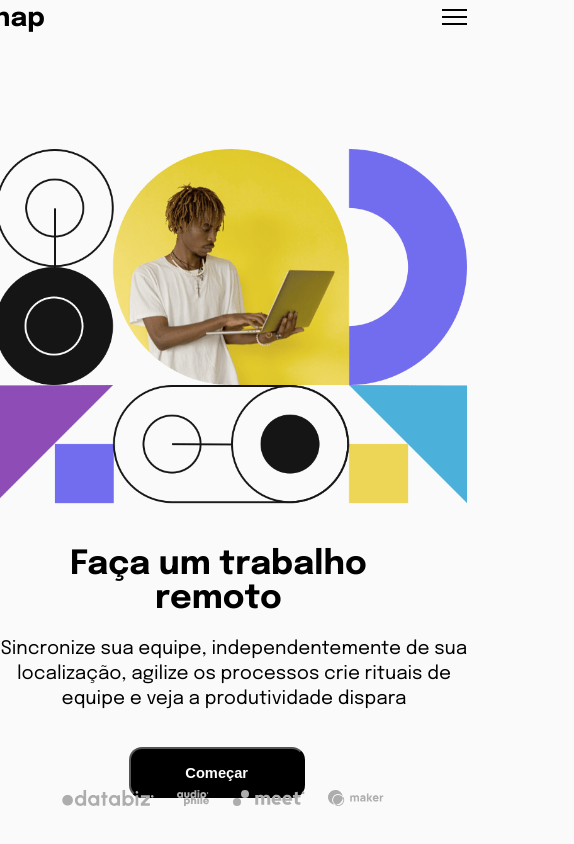
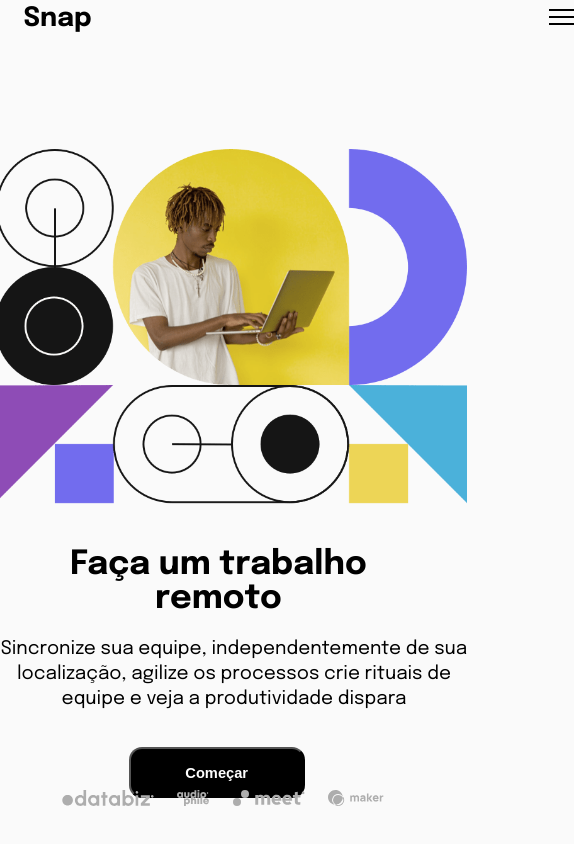
Before and after one commit to Marlondx/Snap, a React (Vite) app in the folder snap/: page / in a window 390 px wide. Shown: the whole page, 574 px wide, since content can reach past the window. Built offline with nearby package versions, Linux system fonts and the light colour scheme.

Commit message:
Update nave.css

```diff
--- a/snap/src/componentes/header/nave.css
+++ b/snap/src/componentes/header/nave.css
@@ -1,6 +1,6 @@
 #text{
    position: fixed;
-   margin: 1.3% 0 0 -2%;
+   margin: 1.3% 0 0 2%;
 
     width:7%;
 
@@ -104,7 +104,7 @@
         font-size:10pt ;
         width:25%;
         position:relative;
-        margin-left:-6%;
+        margin-left:6%;
     }
     #res{
         display: flex;
@@ -184,7 +184,7 @@
 @media (max-width : 530px) {
     #ham{
         position: relative;
-        top:-2.7em; left: 57em;
+        top:-2.7em; left: 65em;
         display: block;
         border-top: 2px solid;
         width: 25px;
```
